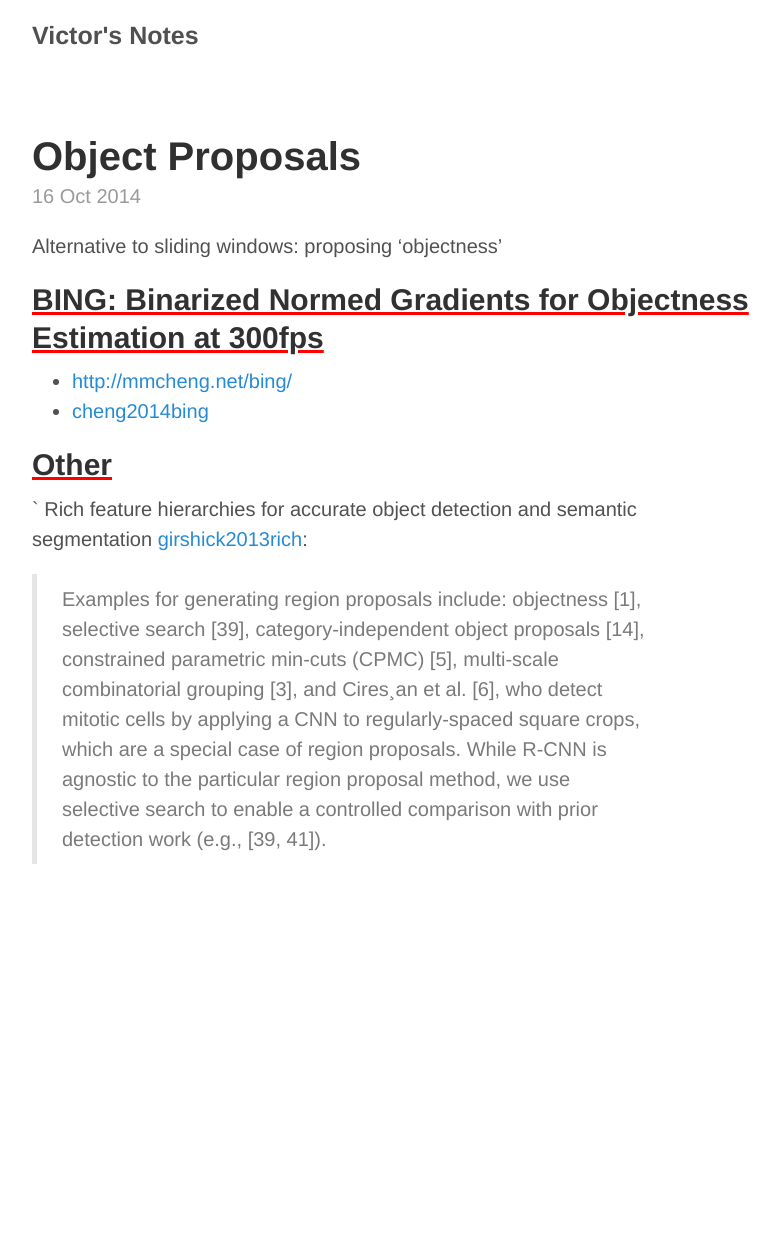
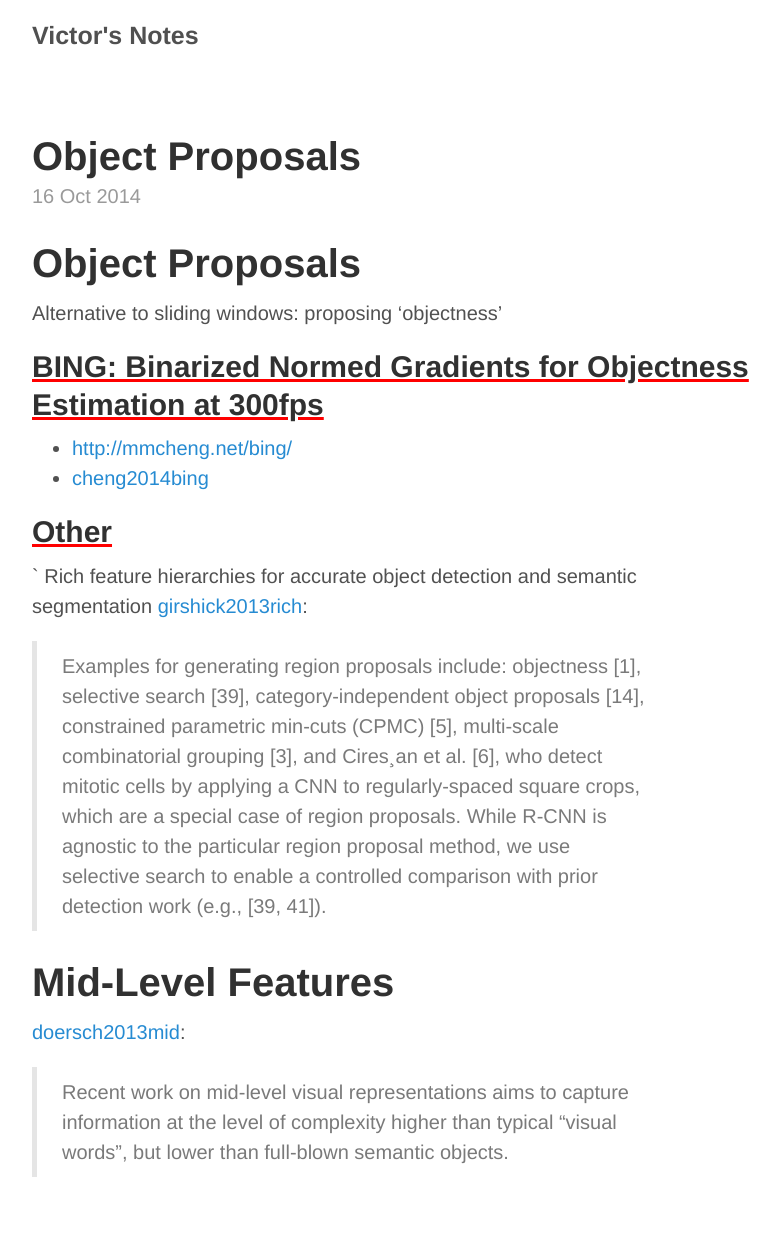
Before and after one commit to victorgan/victorgan.github.io, a Jekyll site: the page built from _posts/2014-10-16-object-proposals.md, in a window 1280 px wide. Shown: the whole page, without its empty margins (248-1028 px from the left). Built offline with Jekyll 4.4.1, drawn with Linux system fonts in a browser that asks for light colours; nearby versions of some CDN libraries; library files that are not in the unit come from our copies; comment, search, counter and statistics services are not loaded; before the commit the page ends 944 px from its top, so only the background shows below that.

Commit message:
Update 2014-10-16-object-proposals.md

```diff
--- a/_posts/2014-10-16-object-proposals.md
+++ b/_posts/2014-10-16-object-proposals.md
@@ -3,8 +3,9 @@ layout: post
 title: Object Proposals
 ---
 
+# Object Proposals
+
 Alternative to sliding windows: proposing 'objectness'
-
 
 ## BING: Binarized Normed Gradients for Objectness Estimation at 300fps
 
@@ -24,3 +25,12 @@ Rich feature hierarchies for accurate object detection and semantic segmentation
 > crops, which are a special case of region proposals. While R-CNN is agnostic to
 > the particular region proposal method, we use selective search to enable a
 > controlled comparison with prior detection work (e.g., [39, 41]).
+
+
+# Mid-Level Features
+
+[doersch2013mid]({{ site.url }}/assets/papers/doersch2013mid.pdf):
+
+> Recent work on mid-level visual representations aims to capture information at the
+level of complexity higher than typical “visual words”, but lower than full-blown
+semantic objects.
```
